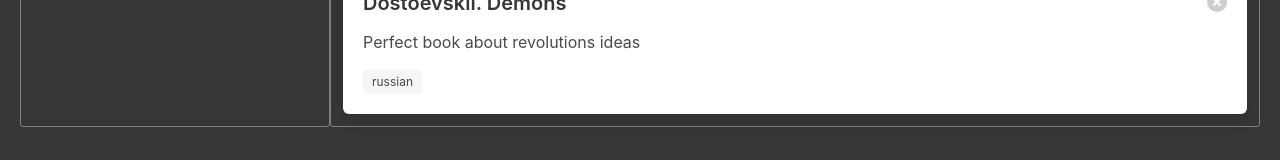
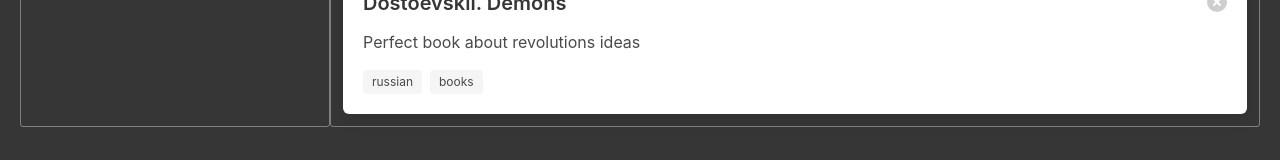
Before and after one commit to Grione/notesSPA, a React (Create React App) app: page / in a window 1280 px wide. Shown: the part 517-677 px from the top of the page. Built offline with nearby package versions, Linux system fonts and the light colour scheme.

Commit message:
delete double tags on the panel

```diff
--- a/src/App.js
+++ b/src/App.js
@@ -28,7 +28,7 @@
 			id: 4,
 			title: 'Dostoevskii. Demons',
 			text: 'Perfect book about revolutions ideas',
-			tags: [ 'russian' ]
+			tags: [ 'russian', 'books' ]
 		}
 	]);
 
@@ -37,12 +37,12 @@
 
 	// Get all tags
 	const getAllTags = (notes) => {
-		const newTags = [];
+		const newTags = new Set();
 		notes.map((note) => {
-			return note.tags.forEach((it) => newTags.push(it));
+			return note.tags.forEach((it) => newTags.add(it));
 		});
 
-		return newTags;
+		return [...newTags];
 	};
 
 	// Add note
```
